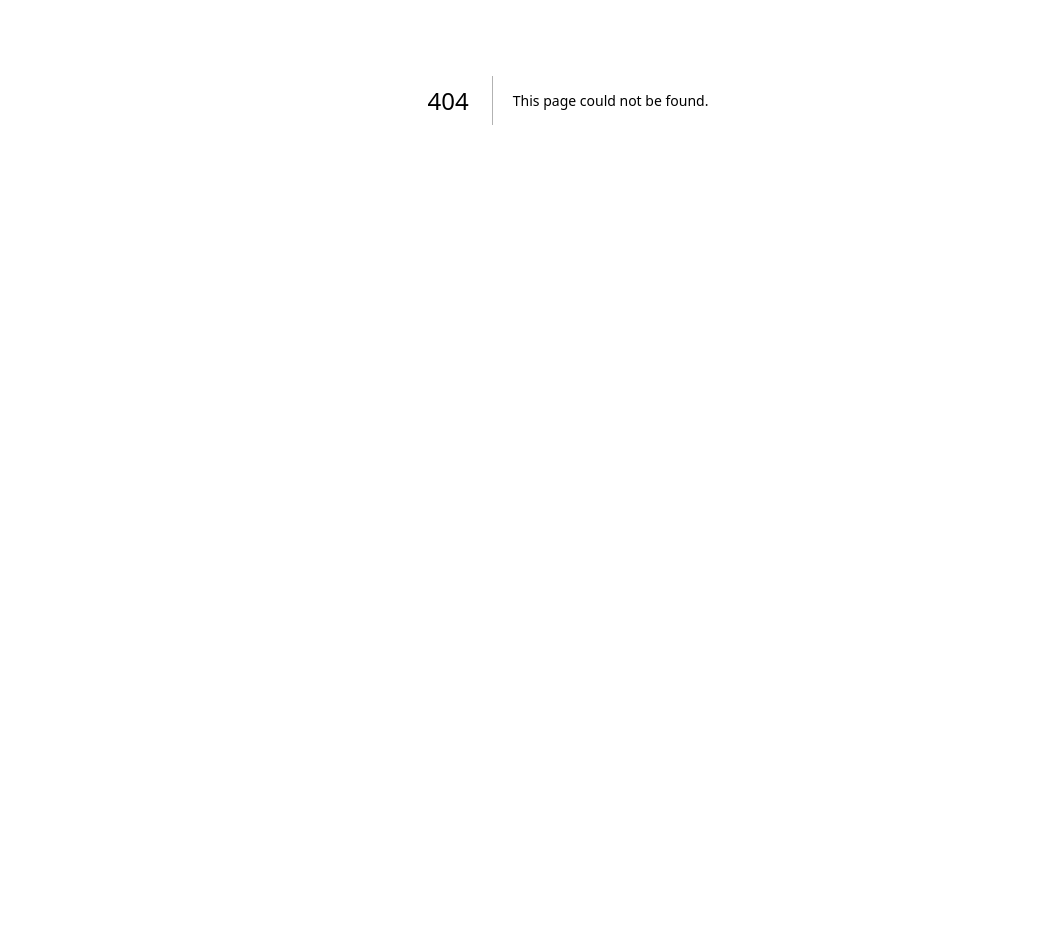
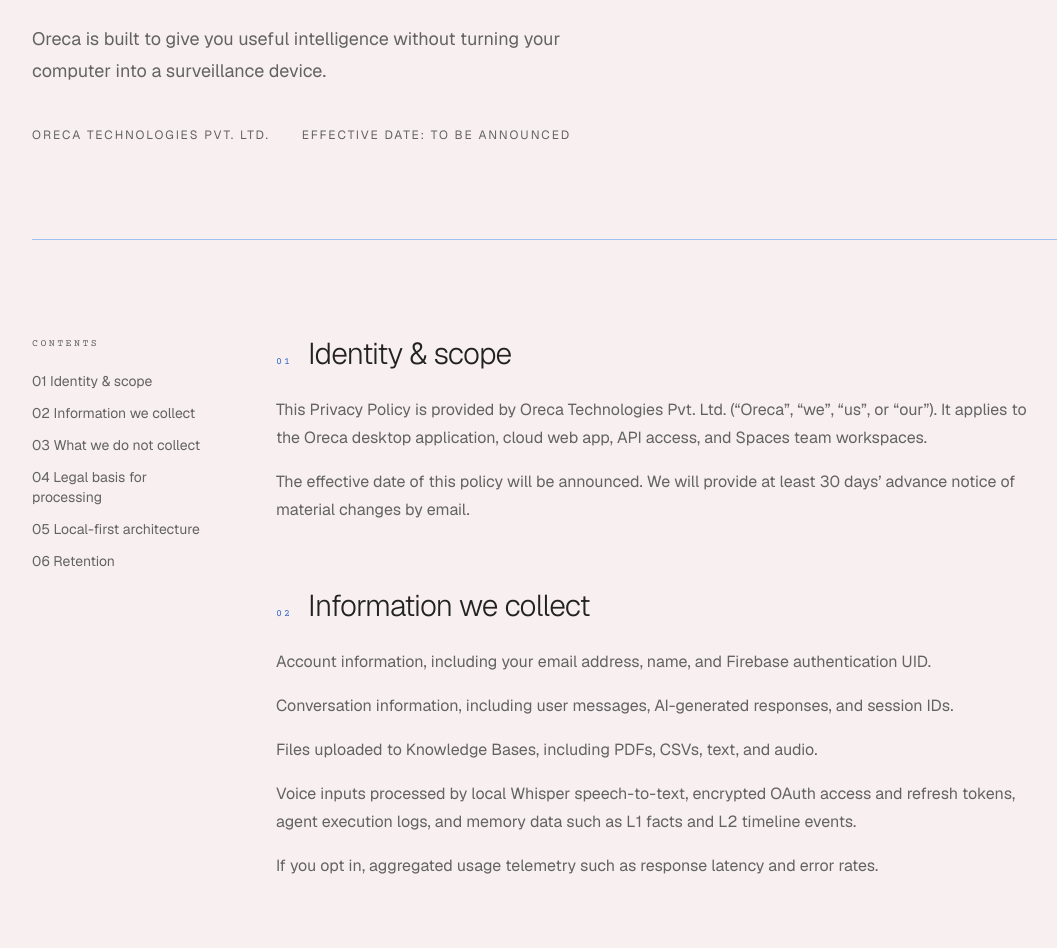
Before and after one commit to Anukalpdixit/agentic-build-orchestrate-a, a Next.js app: page /privacy in a window 1280 px wide. Before the commit this address had no page. Shown: the part 300-1248 px from the top of the page, without its empty margins (72-1129 px from the left). Before the commit the page ends 800 px from the top, so only its background shows below. Built offline with nearby package versions, Linux system fonts and the light colour scheme.

Commit message:
feat: update footer links and add new privacy page
Co-authored-by: Anukalp Dixit <164378634+Anukalpdixit@users.noreply.github.com>

```diff
--- a/app/page.tsx
+++ b/app/page.tsx
@@ -696,7 +696,7 @@ export default function AgenticPage() {
       </section>
 
 
-      {/* ── FOOTER ─────────────────────────────���──────────────────────────── */}
+      {/* ── FOOTER ─────────────────────────────�����──────────────────────────── */}
       <footer className="py-10 px-6 md:px-12 lg:px-20 border-t border-black/[0.06]">
         <div className="max-w-6xl mx-auto flex flex-col md:flex-row items-start md:items-center justify-between gap-8">
           <span className="font-pixel text-xs tracking-[0.25em] text-black/50">ORECA</span>
@@ -718,7 +718,7 @@ export default function AgenticPage() {
           {/* Legal links */}
           <div className="flex items-center gap-6">
             {[
-              { label: "Privacy", href: "#" },
+              { label: "Privacy", href: "/privacy" },
               { label: "Terms",   href: "#" },
               { label: "Docs",    href: "#" },
               { label: "GitHub",  href: "#" },
--- /dev/null
+++ b/app/privacy/page.tsx
@@ -0,0 +1,122 @@
+import Link from "next/link"
+
+const sections = [
+  {
+    number: "01",
+    title: "Identity & scope",
+    body: [
+      "This Privacy Policy is provided by Oreca Technologies Pvt. Ltd. (“Oreca”, “we”, “us”, or “our”). It applies to the Oreca desktop application, cloud web app, API access, and Spaces team workspaces.",
+      "The effective date of this policy will be announced. We will provide at least 30 days’ advance notice of material changes by email.",
+    ],
+  },
+  {
+    number: "02",
+    title: "Information we collect",
+    body: [
+      "Account information, including your email address, name, and Firebase authentication UID.",
+      "Conversation information, including user messages, AI-generated responses, and session IDs.",
+      "Files uploaded to Knowledge Bases, including PDFs, CSVs, text, and audio.",
+      "Voice inputs processed by local Whisper speech-to-text, encrypted OAuth access and refresh tokens, agent execution logs, and memory data such as L1 facts and L2 timeline events.",
+      "If you opt in, aggregated usage telemetry such as response latency and error rates.",
+    ],
+  },
+  {
+    number: "03",
+    title: "What we do not collect",
+    body: [
+      "Oreca does not collect continuous screen captures, keystroke logs, or clipboard contents. We do not index your entire file system, run persistent background processes after the app is closed, or sell, rent, or broker personal data to third parties.",
+    ],
+  },
+  {
+    number: "04",
+    title: "Legal basis for processing",
+    body: [
+      "We process account and conversation data when necessary to provide the service you request. We rely on legitimate interest to maintain system health through usage telemetry and error logs. Voice audio, Brain or memory extraction, and cross-session search require separate, granular opt-in consent.",
+      "Oreca will appoint a Data Protection Officer for users residing in the EEA or UK.",
+    ],
+  },
+  {
+    number: "05",
+    title: "Local-first architecture",
+    body: [
+      "In desktop mode, memory and chat history are stored exclusively in a local SQLite database at ~/.oreca/memory.db. You remain the sole data controller of that local database. Deleting it constitutes a complete exercise of the right to erasure under GDPR Article 17.",
+      "Knowledge Base documents are automatically deleted 30 days after removal.",
+    ],
+  },
+]
+
+const retention = [
+  ["Account data", "Account duration + 90 days", "Manual deletion or account closure"],
+  ["Conversation data", "User-configurable; unlimited by default", "Manual deletion or account closure"],
+  ["Cloud-uploaded documents", "30 days after removal", "Removal or account closure"],
+  ["OAuth tokens", "Until revoked", "User revocation or account closure"],
+  ["Agent execution logs", "90 days", "Account deletion"],
+  ["Voice audio inputs", "Not retained", "Never stored"],
+  ["Usage telemetry", "12 months, anonymized", "Rolling deletion"],
+  ["Sandbox code and output", "Session duration only", "Session end"],
+]
+
+const additionalSections = [
+  ["Third-party subprocessors", "Oreca may use Google Cloud (Gemini), OpenAI or Anthropic as optional failover providers, Firebase/Google for identity, Tavily, Firecrawl and Arxiv for web and scholarly retrieval, user-registered MCP servers, and Stripe for payments. Oreca does not warrant the security of user-registered external processes."],
+  ["Children’s data", "The service is not directed at children under 13 in the United States or under 16 in the European Union. Accounts discovered to belong to children under 13 will be deleted within 48 hours of discovery."],
+  ["International transfers", "International transfers are conducted lawfully under the EU–US Data Privacy Framework or standard contractual clauses. For users in India, Oreca is committed to compliance with the Digital Personal Data Protection Act, 2023."],
+  ["Security safeguards", "Data in transit uses TLS 1.2 minimum, with TLS 1.3 preferred. OAuth tokens are encrypted at rest using Fernet (AES-128-CBC), and decrypted only in volatile memory when needed. Generated code runs in isolated microVM containers with restricted network access, read-only host access by default, and a 30-second execution timeout."],
+  ["Access controls & incidents", "Cloud queries are scoped by user_id, Space Knowledge Bases by space_id, and chat histories by session_id. Oreca staff have no routine internal access to conversation data. A response team is activated within two hours of a potential breach, and users will be notified within 72 hours of confirmation, subject to applicable law."],
+]
+
+export default function PrivacyPage() {
+  return (
+    <main className="min-h-screen bg-background text-foreground">
+      <header className="mx-auto flex w-full max-w-6xl items-center justify-between px-6 py-8 md:px-10">
+        <Link href="/" className="font-pixel text-xs tracking-[0.3em] text-foreground/70">ORECA</Link>
+        <Link href="/" className="text-sm text-foreground/55 transition-colors hover:text-foreground">Back to home</Link>
+      </header>
+
+      <div className="mx-auto max-w-6xl px-6 pb-24 md:px-10">
+        <section className="border-b border-border pb-16 pt-16 md:pb-24 md:pt-24">
+          <p className="font-pixel text-[10px] tracking-[0.28em] text-primary">LEGAL / PRIVACY</p>
+          <h1 className="mt-6 max-w-3xl text-balance text-5xl font-light tracking-tight md:text-7xl">Privacy, by design.</h1>
+          <p className="mt-8 max-w-xl text-pretty text-lg leading-8 text-muted-foreground">Oreca is built to give you useful intelligence without turning your computer into a surveillance device.</p>
+          <div className="mt-10 flex flex-wrap gap-x-8 gap-y-3 text-xs uppercase tracking-[0.16em] text-muted-foreground">
+            <span>Oreca Technologies Pvt. Ltd.</span>
+            <span>Effective date: To be announced</span>
+          </div>
+        </section>
+
+        <div className="grid gap-16 pt-16 lg:grid-cols-[180px_1fr] md:pt-24">
+          <aside className="lg:sticky lg:top-8 lg:self-start">
+            <p className="font-pixel text-[10px] tracking-[0.24em] text-muted-foreground">CONTENTS</p>
+            <nav className="mt-5 flex flex-wrap gap-x-5 gap-y-3 text-sm text-muted-foreground lg:flex-col">
+              {sections.map((section) => <a key={section.number} href={`#section-${section.number}`} className="transition-colors hover:text-primary">{section.number} {section.title}</a>)}
+              <a href="#retention" className="transition-colors hover:text-primary">06 Retention</a>
+            </nav>
+          </aside>
+
+          <article className="max-w-3xl space-y-16">
+            {sections.map((section) => (
+              <section id={`section-${section.number}`} key={section.number} className="scroll-mt-8">
+                <div className="flex items-baseline gap-4"><span className="font-pixel text-[10px] tracking-[0.2em] text-primary">{section.number}</span><h2 className="text-2xl font-light tracking-tight md:text-3xl">{section.title}</h2></div>
+                <div className="mt-6 space-y-4 text-base leading-7 text-muted-foreground">{section.body.map((paragraph) => <p key={paragraph}>{paragraph}</p>)}</div>
+              </section>
+            ))}
+
+            <section id="retention" className="scroll-mt-8">
+              <div className="flex items-baseline gap-4"><span className="font-pixel text-[10px] tracking-[0.2em] text-primary">06</span><h2 className="text-2xl font-light tracking-tight md:text-3xl">Retention schedule</h2></div>
+              <p className="mt-6 text-base leading-7 text-muted-foreground">These are maximum retention periods. You may request earlier deletion at any time.</p>
+              <div className="mt-8 overflow-hidden rounded-xl border border-border bg-card">
+                <div className="grid grid-cols-[1.1fr_1fr_1fr] gap-4 border-b border-border bg-muted/50 px-4 py-3 text-[10px] uppercase tracking-[0.14em] text-muted-foreground"><span>Data type</span><span>Retention</span><span>Deletion trigger</span></div>
+                {retention.map((row) => <div key={row[0]} className="grid grid-cols-[1.1fr_1fr_1fr] gap-4 border-b border-border px-4 py-4 text-sm leading-5 last:border-0"><span>{row[0]}</span><span className="text-muted-foreground">{row[1]}</span><span className="text-muted-foreground">{row[2]}</span></div>)}
+              </div>
+            </section>
+
+            <div className="space-y-12 border-t border-border pt-16">
+              {additionalSections.map(([title, body]) => <section key={title}><h2 className="text-xl font-light tracking-tight">{title}</h2><p className="mt-4 text-base leading-7 text-muted-foreground">{body}</p></section>)}
+            </div>
+
+            <section className="rounded-xl border border-primary/20 bg-primary/5 p-6 md:p-8"><h2 className="text-xl font-light">A note on this policy</h2><p className="mt-3 text-sm leading-6 text-muted-foreground">This page is a plain-language presentation of Oreca’s internal legal framework and should be reviewed and finalized by qualified legal counsel before publication or reliance.</p></section>
+          </article>
+        </div>
+      </div>
+    </main>
+  )
+}
```
